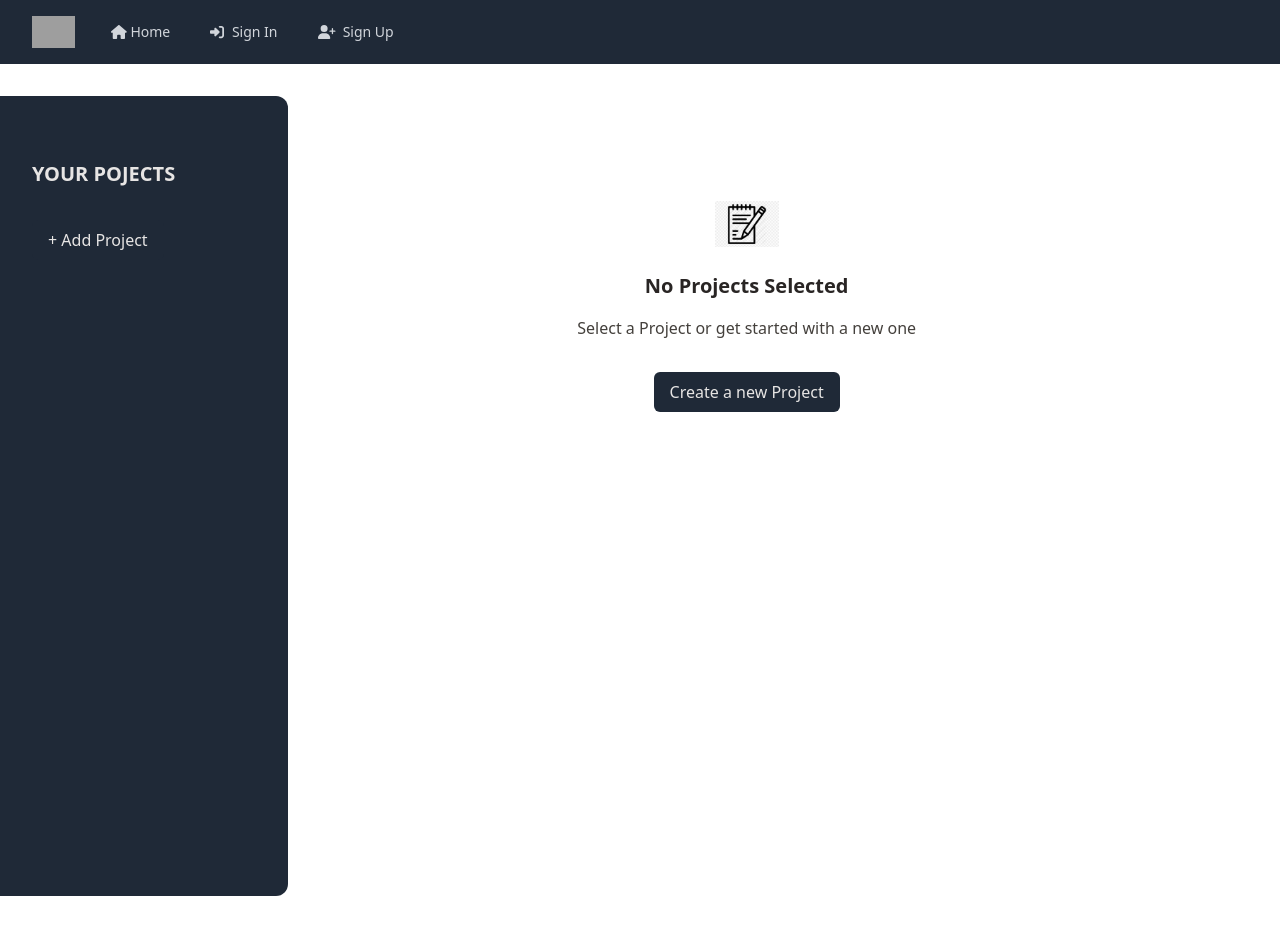
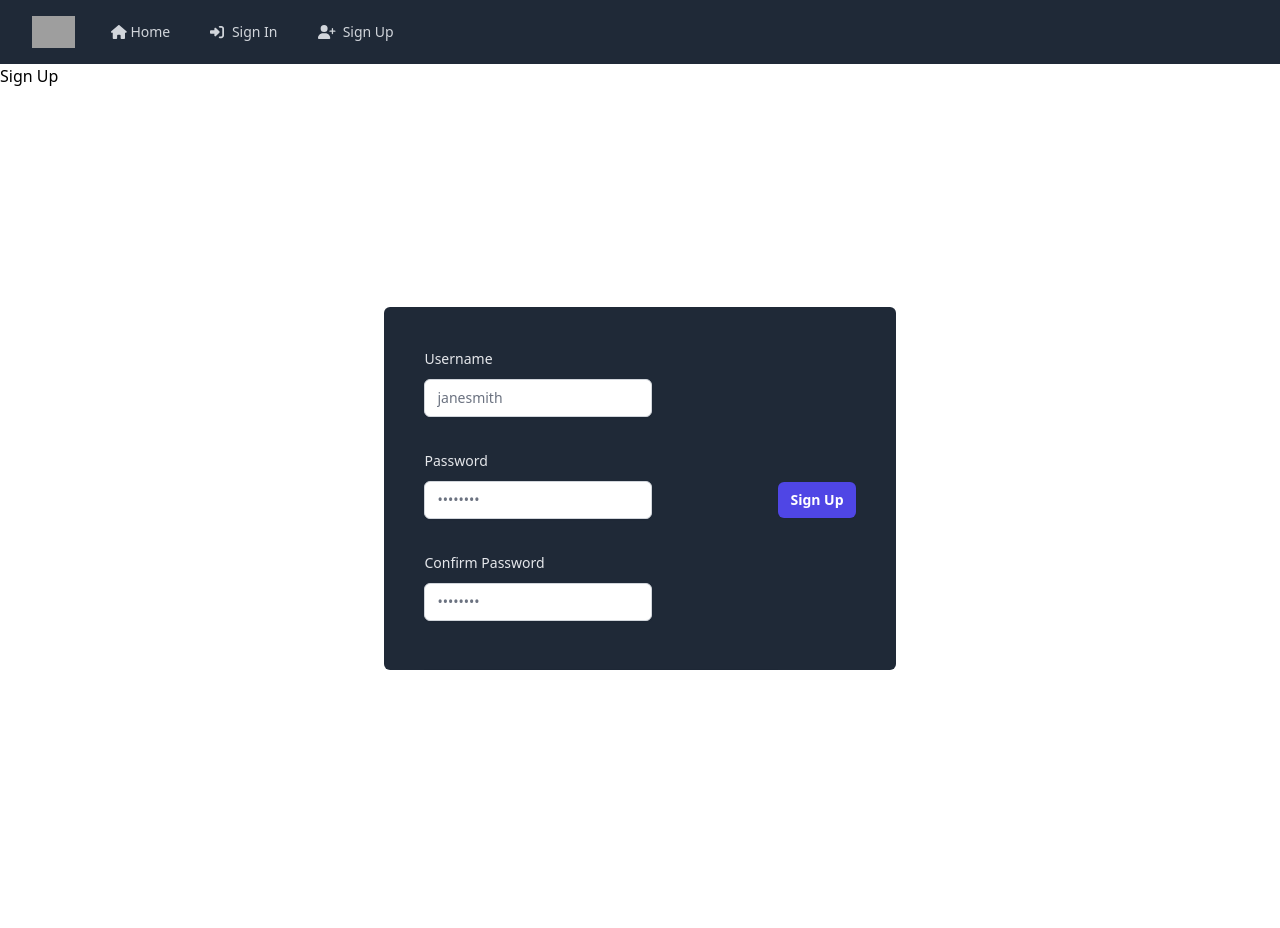
Before and after one commit to gassama94/peakplanner, a React (Create React App) app: page /signup in a window 1280 px wide. After the commit the page ends 888 px from the top, so only its background shows below. Built offline with nearby package versions, Linux system fonts and the light colour scheme; grey boxes are pictures that could not be loaded.

Commit message:
Hide main content on sign-in and sign-up pages for improved user navigation

```diff
--- a/package.json
+++ b/package.json
@@ -13,11 +13,12 @@
     "@testing-library/user-event": "^13.5.0",
     "@types/react-router-dom": "^5.3.3",
     "autoprefixer": "^10.4.16",
+    "axios": "^1.6.2",
     "font-awesome": "^4.7.0",
     "postcss": "^8.4.31",
     "react": "^18.2.0",
     "react-dom": "^18.2.0",
-    "react-router-dom": "^5.3.4",
+    "react-router-dom": "^5.3.0",
     "react-scripts": "^5.0.1",
     "tailwindcss": "^3.3.5",
     "web-vitals": "^2.1.4"
--- a/src/App.js
+++ b/src/App.js
@@ -4,11 +4,12 @@ import NavBar from './components/NavBar.js';
 import SignInForm from './pages/auth/SignInForm';
 import ProjectManagement from './components/ProjectManagement';
 import NoProjectSelected from './components/NoProjectSelected.js';
-import { Route, Switch, Redirect } from "react-router-dom";
+import { Route, Switch, Redirect, useLocation} from "react-router-dom";
 import { BrowserRouter as Router } from 'react-router-dom';
 import ProjectsSidebar from './components/ProjectsSidebar.js';
 import NewProject from './components/NewProject';
 import SelectedProject from './components/SelectedProject.js';
+import SignUpForm from './pages/auth/SignUpForm';
 
 function App() {
   const [projectsState, setProjectsState] = useState({
@@ -31,6 +32,19 @@ const handleLogout = () => {
     setIsAuthenticated(false);
 };
 
+const [showSignUp, setShowSignUp] = useState(false);
+
+  const handleShowSignUp = () => {
+    setShowSignUp(true);
+  };
+
+  const handleHideSignUp = () => {
+    setShowSignUp(false);
+  };
+
+
+  const location = useLocation(); // Get the current location
+  const isAuthPage = location.pathname === '/signin' || location.pathname === '/signup';
 
 
   function handleAddTask(text){
@@ -144,31 +158,51 @@ function handleCancelAddProject(){
   return (
 
 
+
+
 <div>
-  <div>
 
-<Router>
-      <NavBar isAuthenticated={isAuthenticated} onLogout={handleLogout} />
+
+  <Router>
+      <NavBar isAuthenticated={isAuthenticated} onLogout={handleLogout} onSignUpClick={handleShowSignUp} />
       <Switch>
+        {/* Home Page Route */}
         <Route exact path="/">
-          {isAuthenticated ? <Redirect to="/projects" /> : <Redirect to="/signin" />}
-        </Route>
-        <Route path="/signin">
-          {isAuthenticated ? <Redirect to="/projects" /> : <SignInForm onLogin={handleLogin} />}
-        </Route>
-        <Route path="/projects">
           {isAuthenticated ? <ProjectManagement /> : <Redirect to="/signin" />}
         </Route>
+
+        {/* Sign In Route */}
+        <Route path="/signin">
+          {isAuthenticated ? <Redirect to="/" /> : (
+            <>
+              <h1>Sign In</h1>
+              <SignInForm onLogin={handleLogin} />
+            </>
+          )}
+        </Route>
+
+        {/* Sign Up Route */}
+        <Route path="/signup">
+          {isAuthenticated ? <Redirect to="/" /> : (
+            <>
+              <h1>Sign Up</h1>
+              <SignUpForm onBack={handleHideSignUp}/>
+            </>
+          )}
+        </Route>
+
         {/* ... other routes ... */}
       </Switch>
     </Router>
-  </div>
 
-    <main className='h-screen my-8 flex gap-8'>
+
+
 
 {/* */}
 
-    <ProjectsSidebar
+{!isAuthPage && (
+    <main className='h-screen my-8 flex gap-8'>
+  <ProjectsSidebar
     onStartAddProject={handleStartAddProject}
     projects={projectsState.projects}
     onSelectProject={handleSelectProject}
@@ -176,9 +210,8 @@ function handleCancelAddProject(){
     />
     {content}
     </main>
+)}
       </div>
-
-
   );
 }
 
--- a/src/components/NavBar.js
+++ b/src/components/NavBar.js
@@ -6,7 +6,7 @@ import { faSignInAlt, faHome, faSignOutAlt, faUserPlus } from '@fortawesome/free
 
 
 
-export default function Navbar({ isAuthenticated }) {
+export default function Navbar({ isAuthenticated, onLogout}) {
   return (
     <Disclosure as="nav" className="bg-gray-800">
       {({ open }) => (
@@ -54,10 +54,8 @@ export default function Navbar({ isAuthenticated }) {
 
               {isAuthenticated && (
                 <>
-                  <a href="/signin" className="text-gray-300 hover:bg-gray-700 hover:text-white px-3 py-2 rounded-md text-sm font-medium">
-                    <FontAwesomeIcon icon={faSignInAlt} className="mr-1" /> Sign In
-                  </a>
-                  <a href="/signout" className="text-gray-300 hover:bg-gray-700 hover:text-white px-3 py-2 rounded-md text-sm font-medium">
+
+                  <a href="/signout" onClick={onLogout} className="text-gray-300 hover:bg-gray-700 hover:text-white px-3 py-2 rounded-md text-sm font-medium">
                     <FontAwesomeIcon icon={faSignOutAlt} className="mr-1" /> Sign Out
                   </a>
                 </>
--- a/src/index.js
+++ b/src/index.js
@@ -3,11 +3,15 @@ import ReactDOM from 'react-dom/client';
 import './index.css';
 import App from './App.js';
 import reportWebVitals from './reportWebVitals';
+import { BrowserRouter as Router } from 'react-router-dom';
 
 const root = ReactDOM.createRoot(document.getElementById('root'));
 root.render(
   <React.StrictMode>
+    <Router>
     <App />
+
+    </Router>
   </React.StrictMode>
 );
 
--- a/src/pages/auth/SignInForm.js
+++ b/src/pages/auth/SignInForm.js
@@ -1,11 +1,85 @@
-// SignInForm.js
-import React from 'react';
-import ProjectManagement from '../../components/ProjectManagement';
+import React, { useState } from 'react';
+import { useHistory } from 'react-router-dom';
+import axios from 'axios';
 
-function SignInForm() {
-  return <div>
-    <ProjectManagement/>
-  </div>;
+export default function SignInForm() {
+  const [signInData, setSignInData] = useState({
+    username: "",
+    password: "",
+  });
+  const { username, password } = signInData;
+
+  // const [errors, setErrors] = useState({});
+
+  const history = useHistory();
+
+  const handleChange = (event) => {
+    setSignInData({
+      ...signInData,
+      [event.target.name]: event.target.value,
+    });
+  };
+
+  const handleSubmit = async (event) => {
+    event.preventDefault();
+    try {
+      await axios.post("/dj-rest-auth/login/", signInData);
+      history.push("/projects"); // Redirect to a different path if needed
+    } catch (err) {
+      // setErrors(err.response?.data);
+    }
+  };
+
+  return (
+    <div className="flex justify-center items-center h-screen max-xl">
+      <form
+        className="w-full max-w-md bg-deep-blue rounded-md p-6 justify-center"
+        onSubmit={handleSubmit}
+      >
+        {/* Username Field */}
+        <div className="mb-4">
+          <label htmlFor="username" className="block text-sm font-medium leading-6 text-gray-200">
+            Username
+          </label>
+          <input
+            type="text"
+            name="username"
+            id="username"
+            autoComplete="username"
+            className="block w-full mt-2 flex-1 rounded-md border-gray-300 shadow-sm focus:border-indigo-500 focus:ring-indigo-500 sm:text-sm"
+            placeholder="Your username"
+            value={username}
+            onChange={handleChange}
+          />
+        </div>
+
+        {/* Password Field */}
+        <div className="mb-4">
+          <label htmlFor="password" className="block text-sm font-medium leading-6 text-gray-200">
+            Password
+          </label>
+          <input
+            type="password"
+            name="password"
+            id="password"
+            autoComplete="current-password"
+            className="block w-full mt-2 flex-1 rounded-md border-gray-300 shadow-sm focus:border-indigo-500 focus:ring-indigo-500 sm:text-sm"
+            placeholder="Your password"
+            value={password}
+            onChange={handleChange}
+          />
+        </div>
+
+        {/* Sign In Button */}
+        <div className="flex justify-end">
+          <button
+            type="submit"
+            className="rounded-md bg-indigo-600 px-4 py-2 text-sm font-semibold text-white shadow-sm hover:bg-indigo-500 focus-visible:outline focus-visible:outline-2 focus-visible:outline-offset-2 focus-visible:outline-indigo-600"
+          >
+            Sign In
+          </button>
+        </div>
+      </form>
+    </div>
+  );
 }
-
-export default SignInForm;
--- a/src/pages/auth/SignUpForm.js
+++ b/src/pages/auth/SignUpForm.js
@@ -1,4 +1,8 @@
-import { UserCircleIcon } from '@heroicons/react/24/solid'
+import React, { useState } from 'react';
+import { useHistory } from 'react-router-dom';
+import axios from 'axios';
+
+
 
 export default function SignUpForm() {
   const [signUpData, setSignUpData] = useState({
@@ -8,7 +12,7 @@ export default function SignUpForm() {
   });
   const { username, password1, password2 } = signUpData;
 
-  const [errors, setErrors] = useState({});
+  // const [errors, setErrors] = useState({});
 
   const history = useHistory();
 
@@ -25,17 +29,20 @@ export default function SignUpForm() {
       await axios.post("/dj-rest-auth/registration/", signUpData);
       history.push("/signin");
     } catch (err) {
-      setErrors(err.response?.data);
+      //setErrors(err.response?.data);
     }
   };
   return (
-    <form>
+    <div className="flex justify-center items-center h-screen max-xl">
+    <form
+    className="w-full max-w-lg bg-deep-blue rounded-md justify-center flex"
+    onSubmit={handleSubmit}>
       <div className="space-y-12">
         <div className="border-b border-gray-900/10 pb-12">
           <div className="mt-10 grid grid-cols-1 gap-x-6 gap-y-8 sm:grid-cols-6">
             {/* Username Field */}
             <div className="sm:col-span-4">
-              <label htmlFor="username" className="block text-sm font-medium leading-6 text-gray-900">
+              <label htmlFor="username" className="block text-sm font-medium leading-6 text-gray-200">
                 Username
               </label>
               <div className="mt-2">
@@ -46,13 +53,15 @@ export default function SignUpForm() {
                   autoComplete="username"
                   className="block w-full flex-1 rounded-md border-gray-300 shadow-sm focus:border-indigo-500 focus:ring-indigo-500 sm:text-sm"
                   placeholder="janesmith"
+                  value={username}
+                  onChange={handleChange}
                 />
               </div>
             </div>
 
             {/* Password Field */}
             <div className="sm:col-span-4">
-              <label htmlFor="password1" className="block text-sm font-medium leading-6 text-gray-900">
+              <label htmlFor="password1" className="block text-sm font-medium leading-6 text-gray-200">
                 Password
               </label>
               <div className="mt-2">
@@ -63,13 +72,15 @@ export default function SignUpForm() {
                   autoComplete="new-password"
                   className="block w-full flex-1 rounded-md border-gray-300 shadow-sm focus:border-indigo-500 focus:ring-indigo-500 sm:text-sm"
                   placeholder="••••••••"
+                  value={password1}
+                  onChange={handleChange}
                 />
               </div>
             </div>
 
             {/* Confirm Password Field */}
             <div className="sm:col-span-4">
-              <label htmlFor="password2" className="block text-sm font-medium leading-6 text-gray-900">
+              <label htmlFor="password2" className="block text-sm font-medium leading-6 text-gray-200">
                 Confirm Password
               </label>
               <div className="mt-2">
@@ -80,6 +91,8 @@ export default function SignUpForm() {
                   autoComplete="new-password"
                   className="block w-full flex-1 rounded-md border-gray-300 shadow-sm focus:border-indigo-500 focus:ring-indigo-500 sm:text-sm"
                   placeholder="••••••••"
+                  value={password2}
+                  onChange={handleChange}
                 />
               </div>
             </div>
@@ -96,5 +109,6 @@ export default function SignUpForm() {
         </button>
       </div>
     </form>
+    </div>
   );
 }
```
Also changed, not shown: 1 other file (tests, documents, lock files or other folders).
